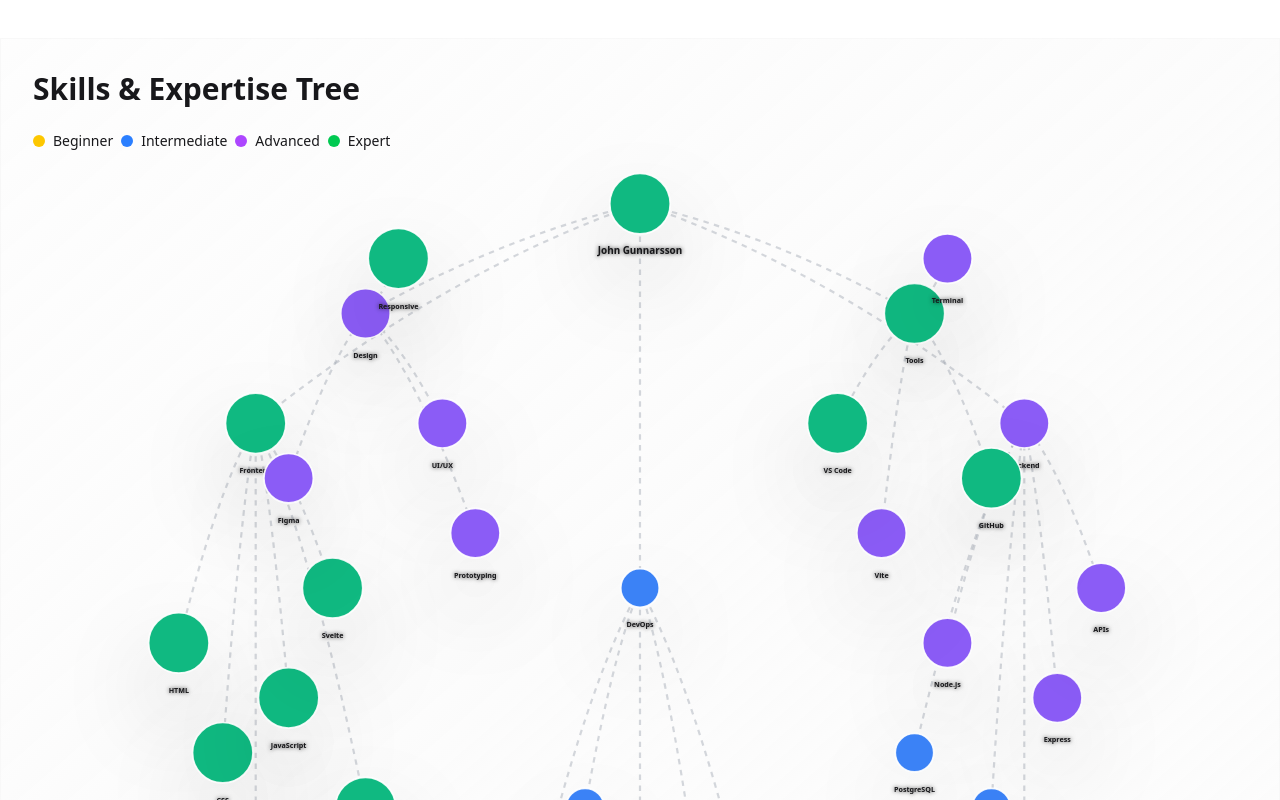
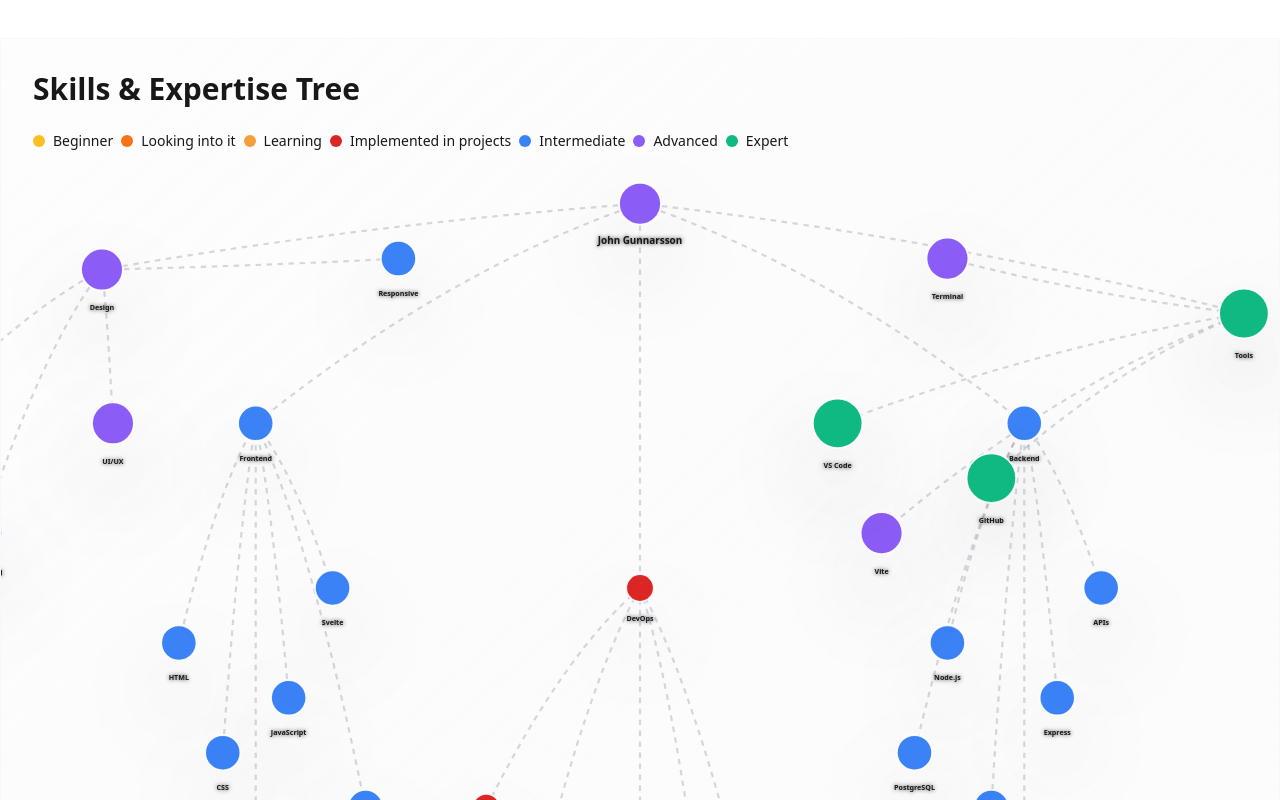
Before and after one commit to Mezsoa/Portfolio, a SvelteKit app: page /about in a window 1280 px wide. Shown: the part 1140-1940 px from the top of the page. Built offline with nearby package versions, Linux system fonts and the light colour scheme.

Commit message:
fixed the styling of the skill tree more

```diff
--- a/src/routes/about/+page.svelte
+++ b/src/routes/about/+page.svelte
@@ -5,7 +5,7 @@
 	let skillTree = [
 		{
 			name: 'John Gunnarsson',
-			level: 'expert',
+			level: 'advanced',
 			tooltip: 'Full Stack Developer & Outdoor Enthusiast',
 			x: 50, // Center position (%)
 			y: 15,
@@ -13,31 +13,31 @@
 			children: [
 				{
 					name: 'Frontend',
-					level: 'expert',
+					level: 'intermediate',
 					tooltip: 'User Interface & Experience Development',
 					x: 15,
 					y: 35,
 					unlocked: true,
 					children: [
-						{ name: 'HTML', level: 'expert', tooltip: 'Semantic markup and accessibility', x: 8, y: 55, unlocked: true },
-						{ name: 'CSS', level: 'expert', tooltip: 'Modern styling and animations', x: 12, y: 65, unlocked: true },
-						{ name: 'JavaScript', level: 'expert', tooltip: 'Interactive functionality and ES6+', x: 18, y: 60, unlocked: true },
-						{ name: 'Svelte', level: 'expert', tooltip: 'Reactive UI framework', x: 22, y: 50, unlocked: true },
-						{ name: 'React', level: 'advanced', tooltip: 'Component-based architecture', x: 15, y: 75, unlocked: true },
-						{ name: 'Tailwind', level: 'expert', tooltip: 'Utility-first CSS framework', x: 25, y: 70, unlocked: true }
+						{ name: 'HTML', level: 'intermediate', tooltip: 'Semantic markup and accessibility', x: 8, y: 55, unlocked: true },
+						{ name: 'CSS', level: 'intermediate', tooltip: 'Modern styling and animations', x: 12, y: 65, unlocked: true },
+						{ name: 'JavaScript', level: 'intermediate', tooltip: 'Interactive functionality and ES6+', x: 18, y: 60, unlocked: true },
+						{ name: 'Svelte', level: 'intermediate', tooltip: 'Reactive UI framework', x: 22, y: 50, unlocked: true },
+						{ name: 'React', level: 'intermediate', tooltip: 'Component-based architecture', x: 15, y: 75, unlocked: true },
+						{ name: 'Tailwind', level: 'intermediate', tooltip: 'Utility-first CSS framework', x: 25, y: 70, unlocked: true }
 					]
 				},
 				{
 					name: 'Backend',
-					level: 'advanced',
+					level: 'intermediate',
 					tooltip: 'Server-side Architecture & APIs',
 					x: 85,
 					y: 35,
 					unlocked: true,
 					children: [
-						{ name: 'Node.js', level: 'advanced', tooltip: 'JavaScript runtime environment', x: 78, y: 55, unlocked: true },
-						{ name: 'Express', level: 'advanced', tooltip: 'Fast web framework', x: 88, y: 60, unlocked: true },
-						{ name: 'APIs', level: 'advanced', tooltip: 'RESTful and GraphQL services', x: 92, y: 50, unlocked: true },
+						{ name: 'Node.js', level: 'intermediate', tooltip: 'JavaScript runtime environment', x: 78, y: 55, unlocked: true },
+						{ name: 'Express', level: 'intermediate', tooltip: 'Fast web framework', x: 88, y: 60, unlocked: true },
+						{ name: 'APIs', level: 'intermediate', tooltip: 'RESTful and GraphQL services', x: 92, y: 50, unlocked: true },
 						{ name: 'MongoDB', level: 'intermediate', tooltip: 'Document-based NoSQL database', x: 82, y: 70, unlocked: true },
 						{ name: 'PostgreSQL', level: 'intermediate', tooltip: 'Relational database management', x: 75, y: 65, unlocked: true },
 						{ name: 'Supabase', level: 'intermediate', tooltip: 'Open-source Firebase alternative', x: 85, y: 75, unlocked: true }
@@ -45,38 +45,38 @@
 				},
 				{
 					name: 'DevOps',
-					level: 'intermediate',
+					level: 'implemented in projects',
 					tooltip: 'Deployment & Cloud Infrastructure',
 					x: 50,
 					y: 50,
 					unlocked: true,
 					children: [
-						{ name: 'Docker', level: 'intermediate', tooltip: 'Containerization platform', x: 45, y: 70, unlocked: true },
-						{ name: 'AWS', level: 'intermediate', tooltip: 'Cloud computing services', x: 55, y: 75, unlocked: true },
+						{ name: 'Docker', level: 'implemented in projects', tooltip: 'Containerization platform', x: 36, y: 70, unlocked: true },
+						{ name: 'AWS', level: 'implemented in projects', tooltip: 'Cloud computing services', x: 55, y: 75, unlocked: true },
 						{ name: 'Vercel', level: 'advanced', tooltip: 'Frontend deployment platform', x: 50, y: 85, unlocked: true },
-						{ name: 'Git', level: 'expert', tooltip: 'Version control system', x: 40, y: 80, unlocked: true },
-						{ name: 'CI/CD', level: 'intermediate', tooltip: 'Automated deployment pipelines', x: 60, y: 80, unlocked: true }
+						{ name: 'Git', level: 'advanced', tooltip: 'Version control system', x: 40, y: 80, unlocked: true },
+						{ name: 'CI/CD', level: 'implemented in projects', tooltip: 'Automated deployment pipelines', x: 60, y: 80, unlocked: true }
 					]
 				},
 				{
 					name: 'Design',
 					level: 'advanced',
 					tooltip: 'UI/UX & Visual Design',
-					x: 25,
-					y: 25,
+					x: 1,
+					y: 21,
 					unlocked: true,
 					children: [
-						{ name: 'Figma', level: 'advanced', tooltip: 'Collaborative design tool', x: 18, y: 40, unlocked: true },
-						{ name: 'UI/UX', level: 'advanced', tooltip: 'User-centered design principles', x: 32, y: 35, unlocked: true },
-						{ name: 'Responsive', level: 'expert', tooltip: 'Mobile-first design approach', x: 28, y: 20, unlocked: true },
-						{ name: 'Prototyping', level: 'advanced', tooltip: 'Interactive design mockups', x: 35, y: 45, unlocked: true }
+						{ name: 'Figma', level: 'advanced', tooltip: 'Collaborative design tool', x: -20, y: 40, unlocked: true },
+						{ name: 'UI/UX', level: 'advanced', tooltip: 'User-centered design principles', x: 2, y: 35, unlocked: true },
+						{ name: 'Responsive', level: 'intermediate', tooltip: 'Mobile-first design approach', x: 28, y: 20, unlocked: true },
+						{ name: 'Prototyping', level: 'advanced', tooltip: 'Interactive design mockups', x: -10, y: 45, unlocked: true }
 					]
 				},
 				{
 					name: 'Tools',
 					level: 'expert',
 					tooltip: 'Development Workflow & Productivity',
-					x: 75,
+					x: 105,
 					y: 25,
 					unlocked: true,
 					children: [
@@ -135,11 +135,14 @@
 	}
 
 	/**
-	 * @param {'beginner' | 'intermediate' | 'advanced' | 'expert'} level
+	 * @param {'beginner' | 'looking into it' | 'learning'  | 'implemented in projects' | 'intermediate' | 'advanced' | 'expert'} level
 	 */
 	function getLevelColor(level) {
 		switch (level) {
 			case 'beginner': return '#fbbf24'; // yellow-400
+			case 'looking into it': return '#f97316'; // orange-500
+			case 'learning': return '#f59e3b'; // amber-400
+			case 'implemented in projects': return '#dc2626'; // red-600
 			case 'intermediate': return '#3b82f6'; // blue-500
 			case 'advanced': return '#8b5cf6'; // purple-500
 			case 'expert': return '#10b981'; // green-500
@@ -148,15 +151,18 @@
 	}
 
 	/**
-	 * @param {'beginner' | 'intermediate' | 'advanced' | 'expert'} level
+	 * @param {'beginner' | 'looking into it' | 'learning'  | 'implemented in projects' | 'intermediate' | 'advanced' | 'expert'} level
 	 */
 	function getNodeSize(level) {
 		switch (level) {
-			case 'beginner': return 2.5;
-			case 'intermediate': return 3.5;
-			case 'advanced': return 4.5;
-			case 'expert': return 5.5;
-			default: return 2.5;
+			case 'beginner': return 1.5;
+			case 'looking into it': return 1.8;
+			case 'learning': return 2.2;
+			case 'implemented in projects': return 2.5;
+			case 'intermediate': return 3.2;
+			case 'advanced': return 3.8;
+			case 'expert': return 4.5;
+			default: return 1.5;
 		}
 	}
 
@@ -252,19 +258,31 @@
 		<h2 class="mb-6 text-3xl font-bold">Skills & Expertise Tree</h2>
 		<div class="mb-4 flex flex-wrap gap-2 text-sm">
 			<div class="flex items-center gap-2">
-				<div class="h-3 w-3 rounded-full bg-yellow-400"></div>
+				<div class="h-3 w-3 rounded-full" style="background-color: #fbbf24"></div>
 				<span>Beginner</span>
 			</div>
 			<div class="flex items-center gap-2">
-				<div class="h-3 w-3 rounded-full bg-blue-500"></div>
+				<div class="h-3 w-3 rounded-full" style="background-color: #f97316"></div>
+				<span>Looking into it</span>
+			</div>
+			<div class="flex items-center gap-2">
+				<div class="h-3 w-3 rounded-full" style="background-color: #f59e3b"></div>
+				<span>Learning</span>
+			</div>
+			<div class="flex items-center gap-2">
+				<div class="h-3 w-3 rounded-full" style="background-color: #dc2626"></div>
+				<span>Implemented in projects</span>
+			</div>
+			<div class="flex items-center gap-2">
+				<div class="h-3 w-3 rounded-full" style="background-color: #3b82f6"></div>
 				<span>Intermediate</span>
 			</div>
 			<div class="flex items-center gap-2">
-				<div class="h-3 w-3 rounded-full bg-purple-500"></div>
+				<div class="h-3 w-3 rounded-full" style="background-color: #8b5cf6"></div>
 				<span>Advanced</span>
 			</div>
 			<div class="flex items-center gap-2">
-				<div class="h-3 w-3 rounded-full bg-green-500"></div>
+				<div class="h-3 w-3 rounded-full" style="background-color: #10b981"></div>
 				<span>Expert</span>
 			</div>
 		</div>
```
